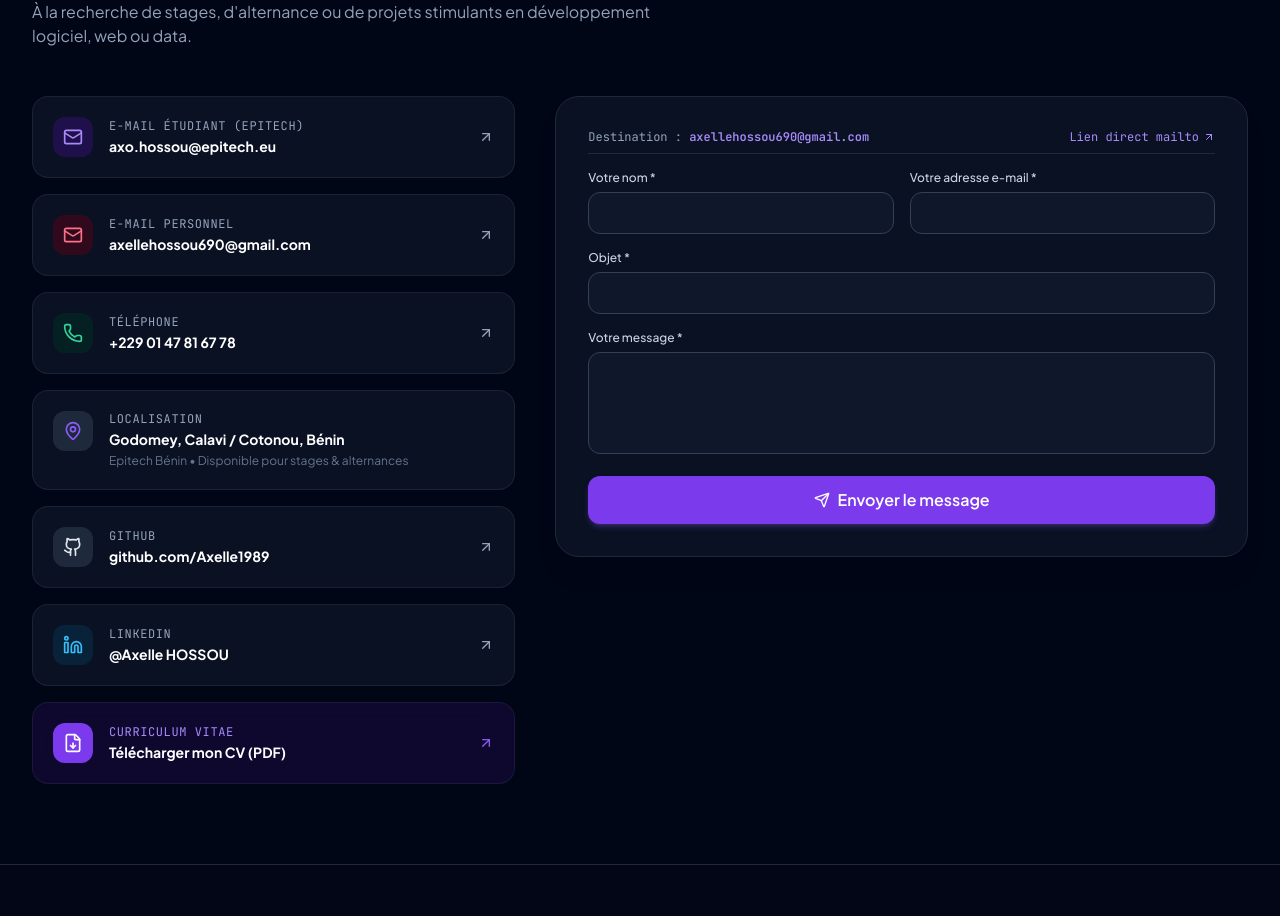
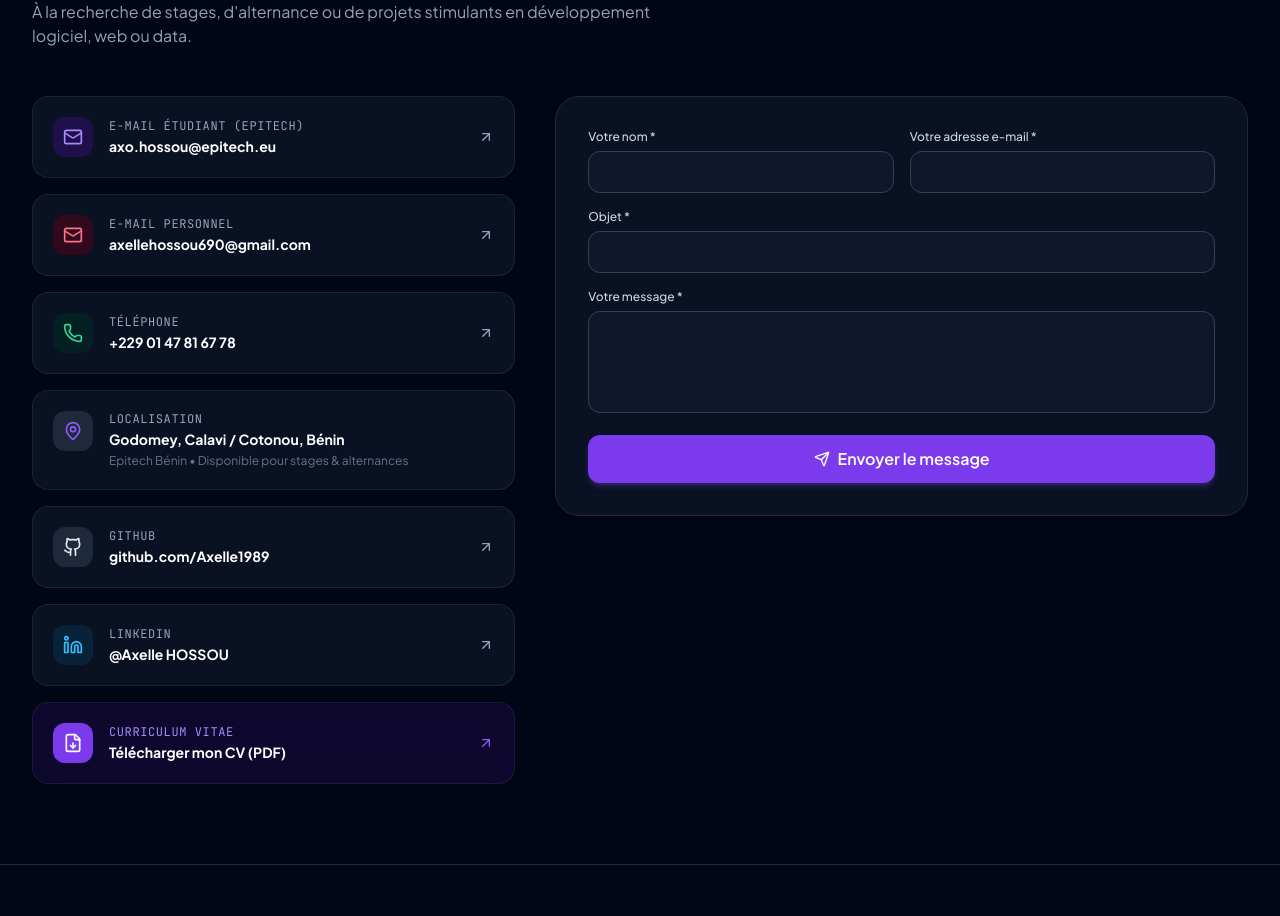
Before and after one commit to Axelle1989/Portfolio_Axelle, a React (Vite) app: page / in a window 1280 px wide. Shown: the part 7960-8876 px from the top of the page. Built offline with nearby package versions, Linux system fonts and the light colour scheme; the HTML template or start-up script is replaced by a standard one.

Commit message:
fix: retrait de la mention 'Destination : axellehossou690@gmail.com' au-dessus du formulaire

```diff
--- a/src/components/Contact.tsx
+++ b/src/components/Contact.tsx
@@ -264,19 +264,6 @@ export const Contact: React.FC = () => {
                 </div>
               ) : (
                 <form onSubmit={handleSubmit} className="space-y-4">
-                  <div className="flex items-center justify-between pb-2 border-b border-slate-200/80 dark:border-slate-800">
-                    <span className="text-xs font-mono text-slate-500 dark:text-slate-400">
-                      Destination : <strong className="text-brand-500 dark:text-brand-400 font-semibold">{targetEmail}</strong>
-                    </span>
-                    <a
-                      href={`mailto:${targetEmail}`}
-                      className="text-xs font-mono text-brand-600 dark:text-brand-400 hover:underline flex items-center gap-1"
-                      title="Ouvrir directement dans votre logiciel de messagerie"
-                    >
-                      <span>Lien direct mailto</span>
-                      <ArrowUpRight className="w-3 h-3" />
-                    </a>
-                  </div>
                   <div className="grid grid-cols-1 sm:grid-cols-2 gap-4">
                     <div>
                       <label className="block text-xs font-medium text-slate-700 dark:text-slate-300 mb-1.5">
```
